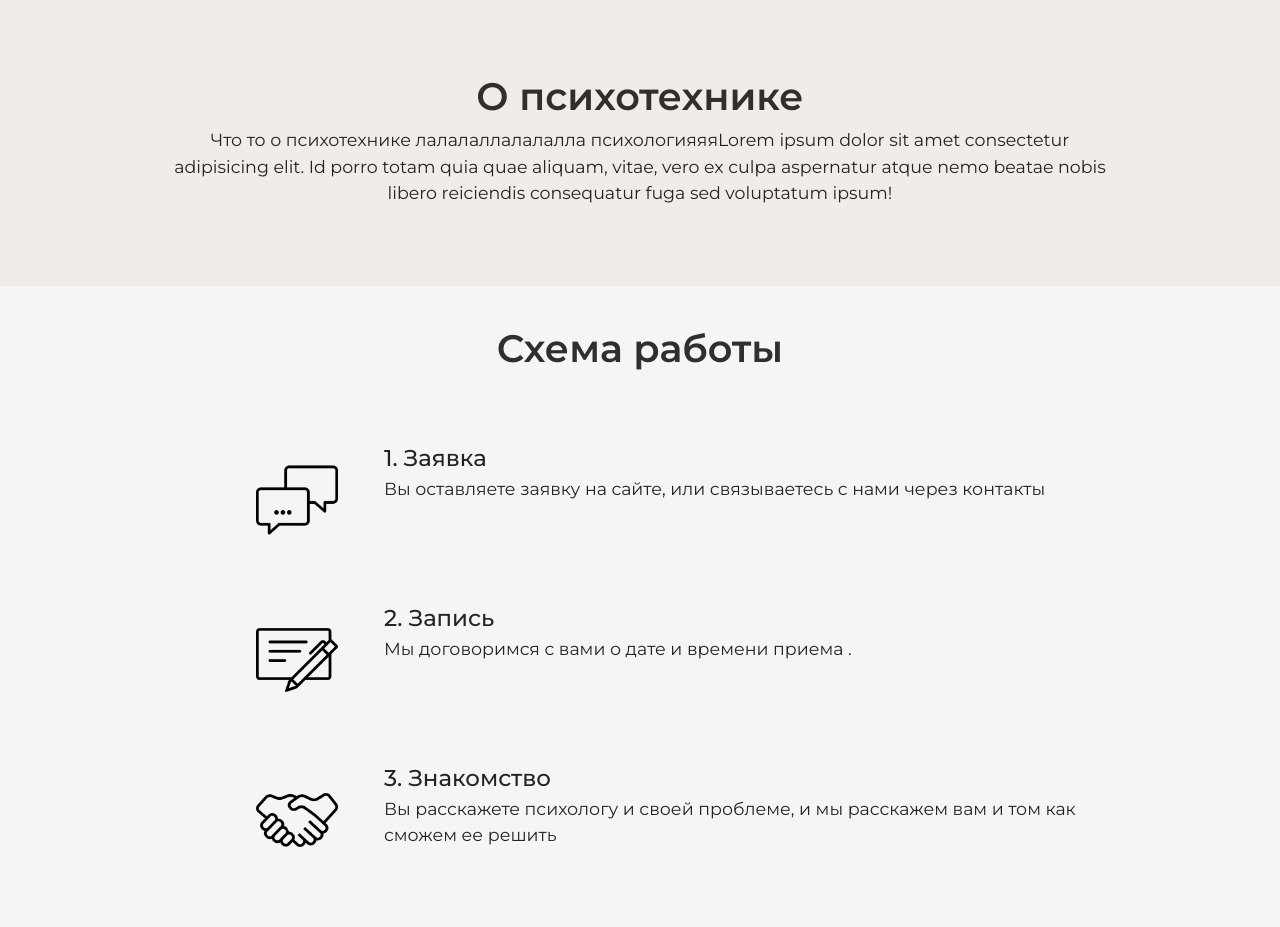
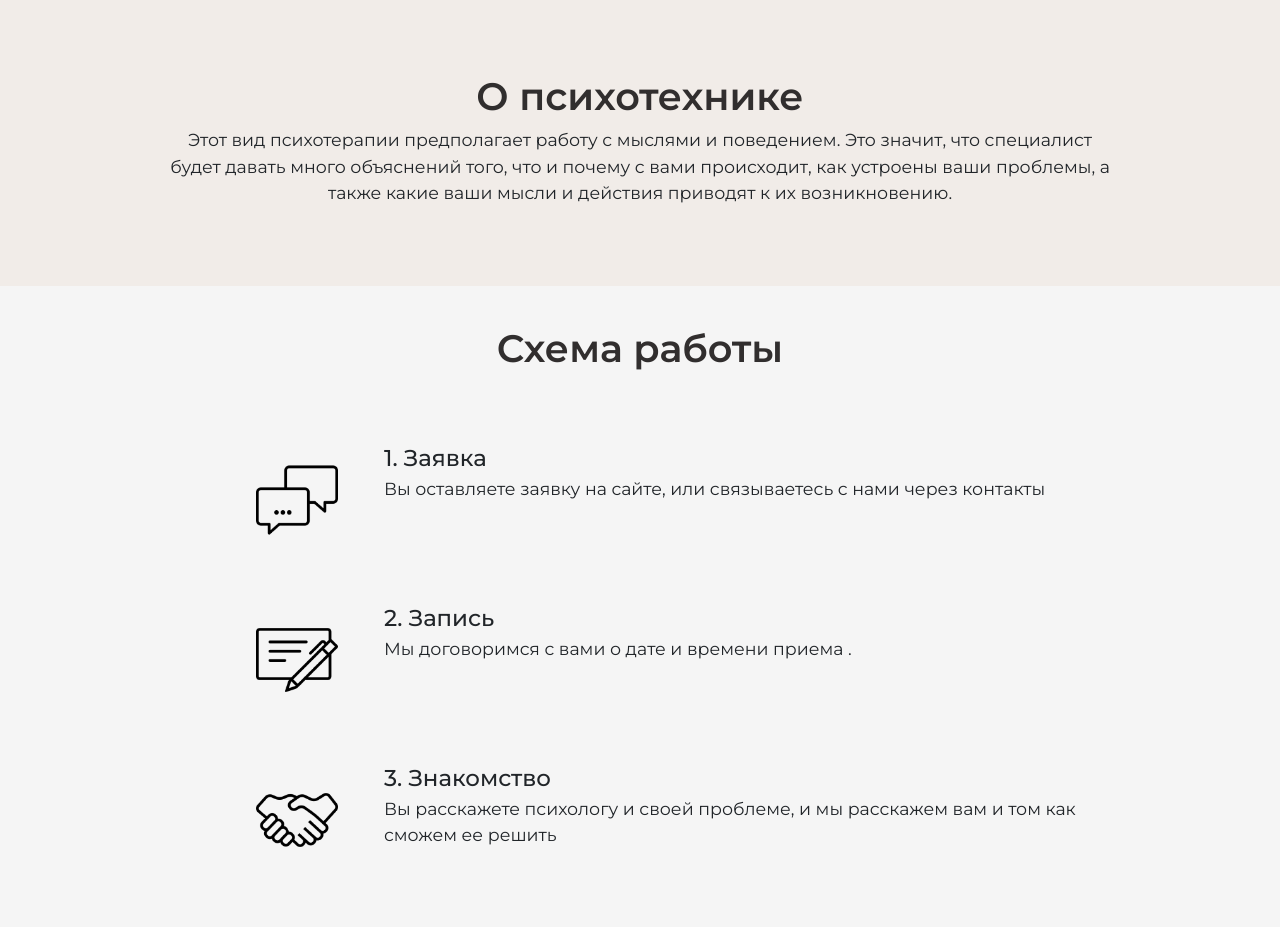
Before and after one commit to anyageexy/mental, a plain HTML site: page index.html in a window 1280 px wide. Shown: the part 1460-2387 px from the top of the page. Drawn offline with nearby package versions, Linux system fonts and the light colour scheme; a script that the page names is missing.

Commit message:
no message

```diff
--- a/index.html
+++ b/index.html
@@ -84,7 +84,7 @@
     <section id="about_for_link" class="about-section">
         <div class="about__container">
             <div class="about__title-h2__contain"><h2 class="title-h2">О психотехнике</h2></div>
-            <div class="about__text__contain"><div class="about-text">Что то о психотехнике лалалаллалалалла психологияяяLorem ipsum dolor sit amet consectetur adipisicing elit. Id porro totam quia quae aliquam, vitae, vero ex culpa aspernatur atque nemo beatae nobis libero reiciendis consequatur fuga sed voluptatum ipsum! </div></div>
+            <div class="about__text__contain"><div class="about-text">Этот вид психотерапии предполагает работу с мыслями и поведением. Это значит, что специалист будет давать много объяснений того, что и почему с вами происходит, как устроены ваши проблемы, а также какие ваши мысли и действия приводят к их возникновению. </div></div>
         </div>
     </section>
     <section id="scheme_for_link" class="scheme-section">
```
